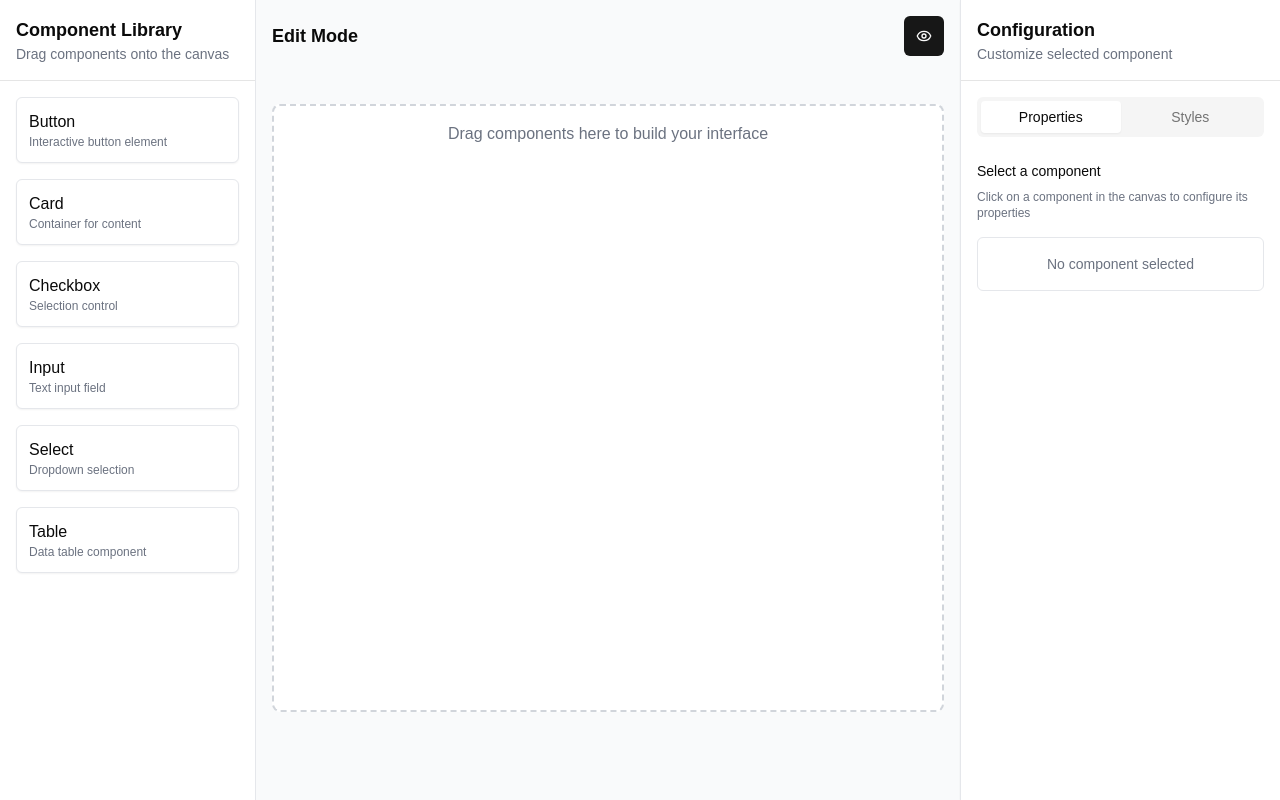
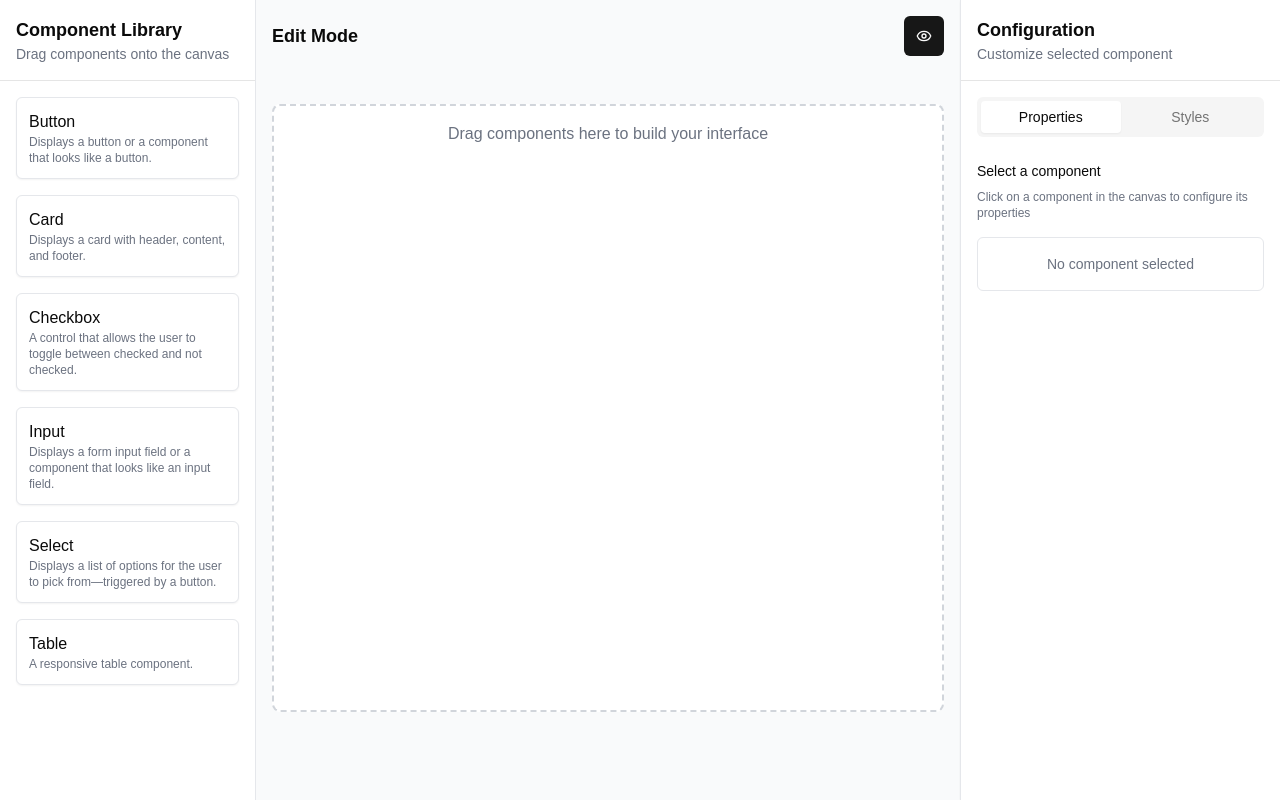
Before and after one commit to olwooz/schnode, a Next.js app: page / in a window 1280 px wide. Built offline with nearby package versions, Linux system fonts and the light colour scheme.

Commit message:
refactor: separate selectable shadcn/ui components as const

```diff
--- a/src/components/layout/ComponentLibrary.tsx
+++ b/src/components/layout/ComponentLibrary.tsx
@@ -1,6 +1,7 @@
 'use client';
 
 import { Separator } from '@/components/ui/separator';
+import { componentLibrary } from '@/constants/component-library';
 
 export function ComponentLibrary() {
   return (
@@ -12,35 +13,15 @@ export function ComponentLibrary() {
       <Separator />
       <div className='flex-1 overflow-auto p-4'>
         <div className='space-y-4'>
-          <div className='cursor-grab rounded-md border border-gray-200 bg-white p-3 shadow-sm hover:border-gray-300 hover:shadow'>
-            <h3 className='font-medium'>Button</h3>
-            <p className='text-xs text-gray-500'>Interactive button element</p>
-          </div>
-
-          <div className='cursor-grab rounded-md border border-gray-200 bg-white p-3 shadow-sm hover:border-gray-300 hover:shadow'>
-            <h3 className='font-medium'>Card</h3>
-            <p className='text-xs text-gray-500'>Container for content</p>
-          </div>
-
-          <div className='cursor-grab rounded-md border border-gray-200 bg-white p-3 shadow-sm hover:border-gray-300 hover:shadow'>
-            <h3 className='font-medium'>Checkbox</h3>
-            <p className='text-xs text-gray-500'>Selection control</p>
-          </div>
-
-          <div className='cursor-grab rounded-md border border-gray-200 bg-white p-3 shadow-sm hover:border-gray-300 hover:shadow'>
-            <h3 className='font-medium'>Input</h3>
-            <p className='text-xs text-gray-500'>Text input field</p>
-          </div>
-
-          <div className='cursor-grab rounded-md border border-gray-200 bg-white p-3 shadow-sm hover:border-gray-300 hover:shadow'>
-            <h3 className='font-medium'>Select</h3>
-            <p className='text-xs text-gray-500'>Dropdown selection</p>
-          </div>
-
-          <div className='cursor-grab rounded-md border border-gray-200 bg-white p-3 shadow-sm hover:border-gray-300 hover:shadow'>
-            <h3 className='font-medium'>Table</h3>
-            <p className='text-xs text-gray-500'>Data table component</p>
-          </div>
+          {componentLibrary.map((component) => (
+            <div
+              key={component.id}
+              className='cursor-grab rounded-md border border-gray-200 bg-white p-3 shadow-sm hover:border-gray-300 hover:shadow'
+            >
+              <h3 className='font-medium'>{component.name}</h3>
+              <p className='text-xs text-gray-500'>{component.description}</p>
+            </div>
+          ))}
         </div>
       </div>
     </div>
--- /dev/null
+++ b/src/constants/component-library.ts
@@ -0,0 +1,35 @@
+export const componentLibrary = [
+  {
+    id: 'button',
+    name: 'Button',
+    description: 'Displays a button or a component that looks like a button.',
+  },
+  {
+    id: 'card',
+    name: 'Card',
+    description: 'Displays a card with header, content, and footer.',
+  },
+  {
+    id: 'checkbox',
+    name: 'Checkbox',
+    description:
+      'A control that allows the user to toggle between checked and not checked.',
+  },
+  {
+    id: 'input',
+    name: 'Input',
+    description:
+      'Displays a form input field or a component that looks like an input field.',
+  },
+  {
+    id: 'select',
+    name: 'Select',
+    description:
+      'Displays a list of options for the user to pick from—triggered by a button.',
+  },
+  {
+    id: 'table',
+    name: 'Table',
+    description: 'A responsive table component.',
+  },
+];
```
